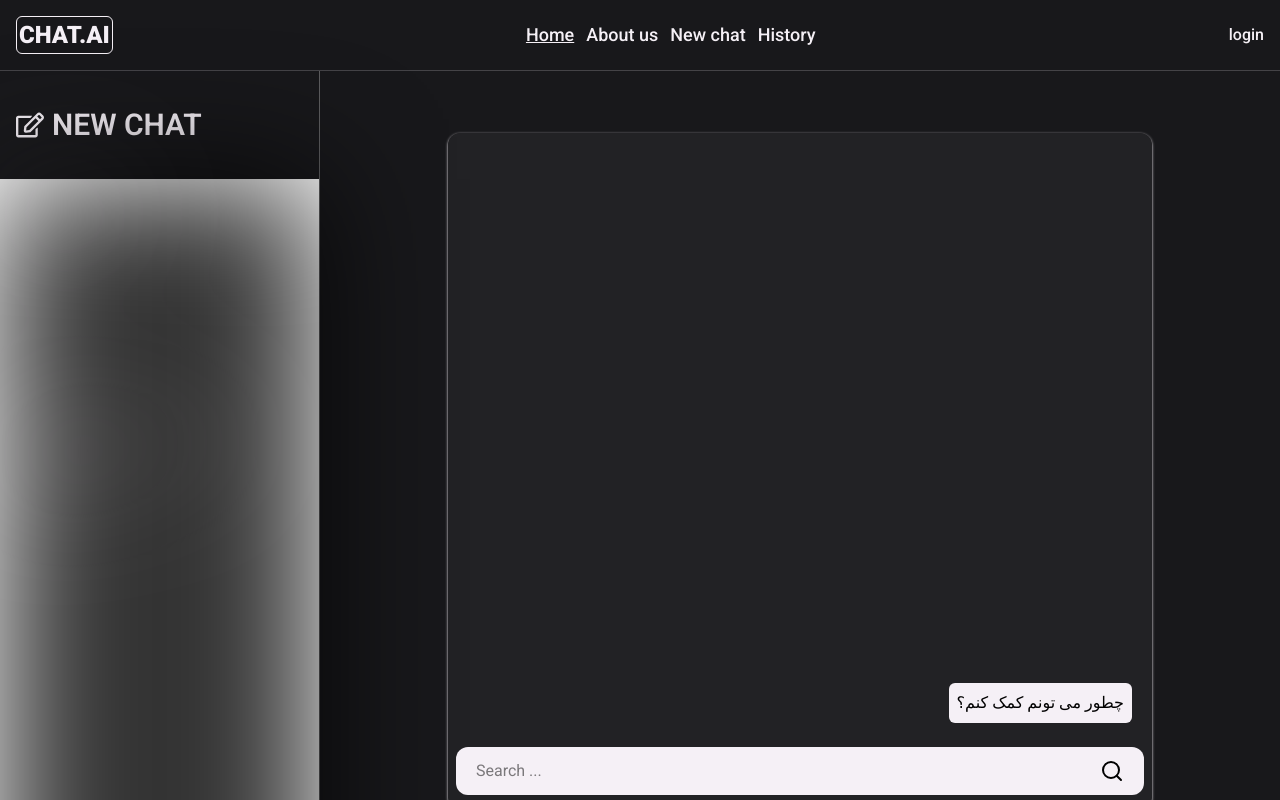
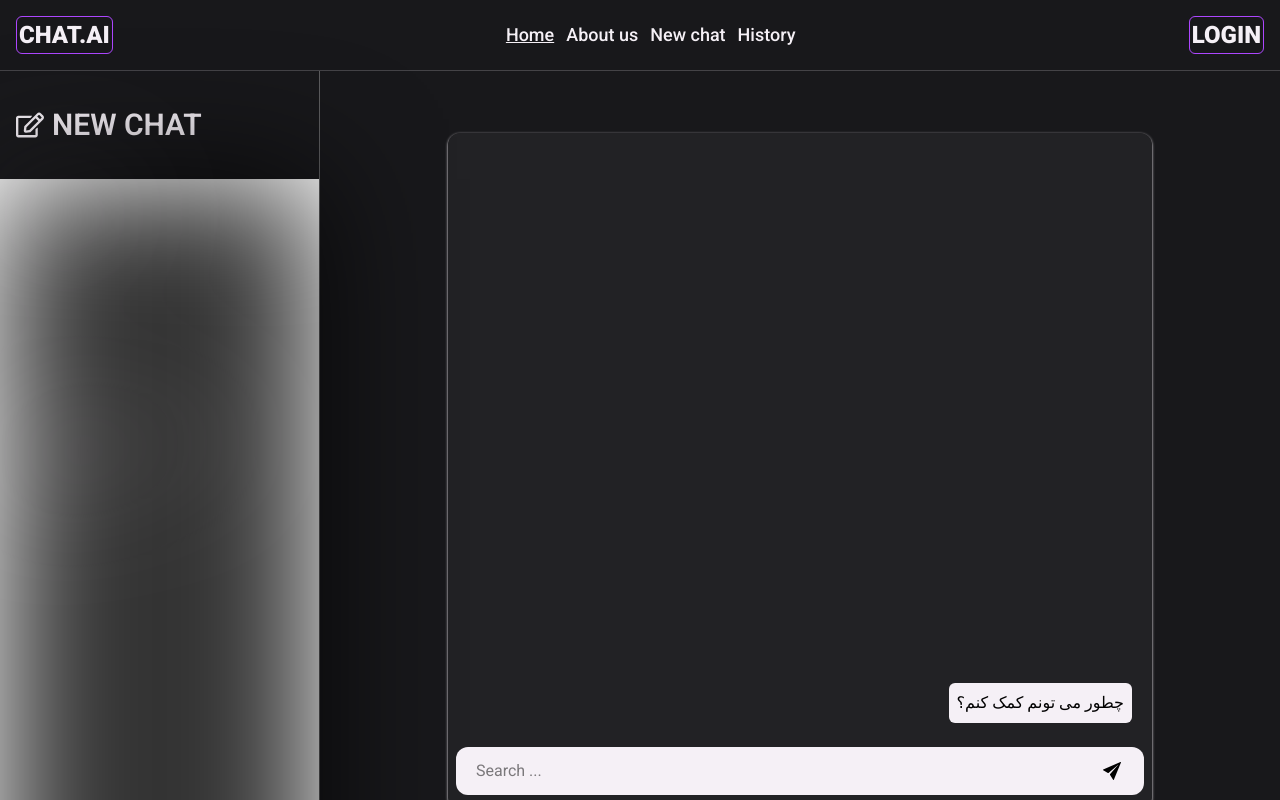
Before and after one commit to Mhorg8/chatBotAi, a React (Vite) app: page / in a window 1280 px wide. Built offline with nearby package versions, Linux system fonts and the light colour scheme; a web font is replaced by a local one.

Commit message:
disable search function when search propmt is empty

```diff
--- a/src/App.tsx
+++ b/src/App.tsx
@@ -1,5 +1,5 @@
 import { FormEvent, useEffect, useState } from "react";
-import { LuSearch } from "react-icons/lu";
+import { IoIosSend } from "react-icons/io";
 import { useDispatch, useSelector } from "react-redux";
 
 import main from "./gemini";
@@ -53,7 +53,13 @@ function App() {
   function searchByEnterKey(e: React.KeyboardEvent<HTMLInputElement>) {
     if (e.code === "Enter") {
       e.preventDefault();
-      search();
+
+      if (prompt.length === 0) {
+        alert("Please enter a prompt");
+        return;
+      } else {
+        search();
+      }
     }
   }
 
@@ -92,10 +98,15 @@ function App() {
             className="w-full bg-transparent border-0 outline-0 py-3 px-5"
           />
           <button
+            disabled={loading || prompt.length === 0}
             type="submit"
-            className="flex items-center justify-center p-2 absolute top-1 cursor-pointer right-3 text-black"
+            className={`${
+              loading || prompt.length === 0
+                ? "cursor-not-allowed"
+                : "cursor-pointer"
+            } flex items-center justify-center p-2 absolute top-1 right-3 text-black `}
           >
-            <LuSearch size={24} />
+            <IoIosSend size={24} />
           </button>
         </form>
       </div>
--- a/src/components/Header.tsx
+++ b/src/components/Header.tsx
@@ -18,7 +18,10 @@ const Header = () => {
   return (
     <div className="w-full bg-zinc-900 py-4 px-4 border-b border-white/20 z-50">
       <div className="flex items-center justify-between w-full h-full">
-        <Link to="/" className="text-2xl text-white font-black border border-white rounded-md p-0.5">
+        <Link
+          to="/"
+          className="text-2xl text-white font-black border border-purple-500 hover:bg-white hover:text-purple-500   transition-all duration-300 rounded-md p-0.5"
+        >
           CHAT.AI
         </Link>
         <NavMenu />
@@ -54,7 +57,7 @@ const Header = () => {
           ) : (
             <Link
               to="/login"
-              className="text-white font-medium cursor-pointer text-base"
+              className="uppercase text-2xl text-white font-black border border-purple-500 hover:bg-white hover:text-purple-500   transition-all duration-300 rounded-md p-0.5"
             >
               login
             </Link>
--- a/src/components/NavMenu.tsx
+++ b/src/components/NavMenu.tsx
@@ -11,8 +11,8 @@ const NavMenu = () => {
             isPending
               ? ""
               : isActive
-              ? "underline"
-              : "hover:underline hoverEffect"
+              ? "underline hover:text-purple-400"
+              : "hover:underline hover:text-purple-400 hoverEffect"
           }
           to={item.path}
           key={item.id}
```
